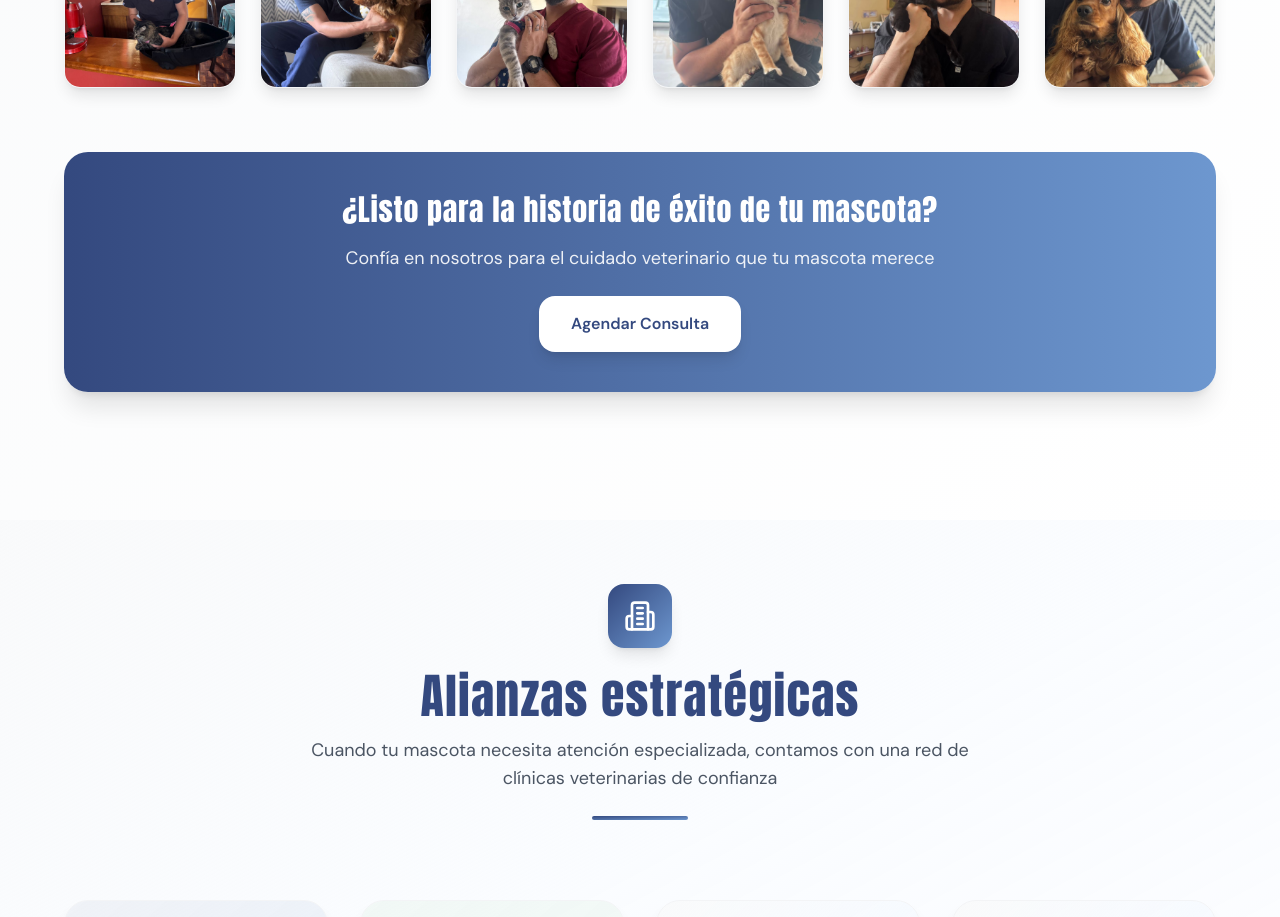
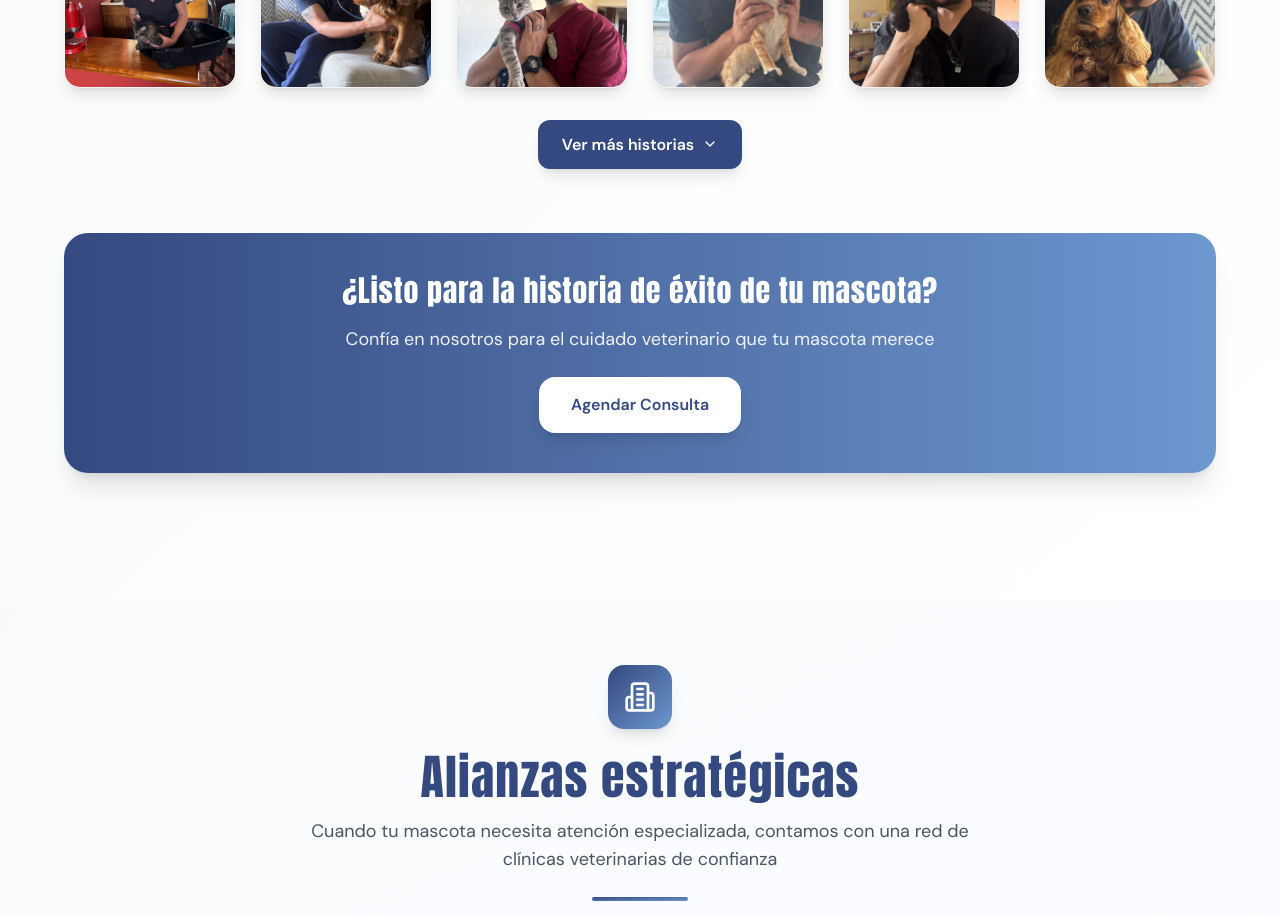
Before and after one commit to elberacasa/capovet-web, a React (Vite) app: page / in a window 1280 px wide. Shown: the part 5720-6637 px from the top of the page. Built offline with nearby package versions, Linux system fonts and the light colour scheme.

Commit message:
Fix gallery section: show 6 images initially on all screen sizes with expand/collapse functionality for both mobile and desktop

```diff
--- a/src/components/Gallery.tsx
+++ b/src/components/Gallery.tsx
@@ -106,14 +106,14 @@ const Gallery = () => {
           ))}
         </motion.div>
 
-        {/* View More Button - Mobile Only */}
+        {/* View More Button - All Screen Sizes */}
         {!showAllImages && (
           <motion.div
             initial={{ opacity: 0, y: 20 }}
             whileInView={{ opacity: 1, y: 0 }}
             viewport={{ once: true }}
             transition={{ duration: 0.6, delay: 0.4 }}
-            className="text-center mt-8 lg:hidden"
+            className="text-center mt-8"
           >
             <motion.button
               whileHover={{ scale: 1.05 }}
@@ -127,13 +127,13 @@ const Gallery = () => {
           </motion.div>
         )}
 
-        {/* View Less Button - Mobile Only */}
+        {/* View Less Button - All Screen Sizes */}
         {showAllImages && (
           <motion.div
             initial={{ opacity: 0, y: 20 }}
             animate={{ opacity: 1, y: 0 }}
             exit={{ opacity: 0, y: -20 }}
-            className="text-center mt-8 lg:hidden"
+            className="text-center mt-8"
           >
             <motion.button
               whileHover={{ scale: 1.05 }}
```
Also changed, not shown: 1 other file (tests, documents, lock files or other folders).
